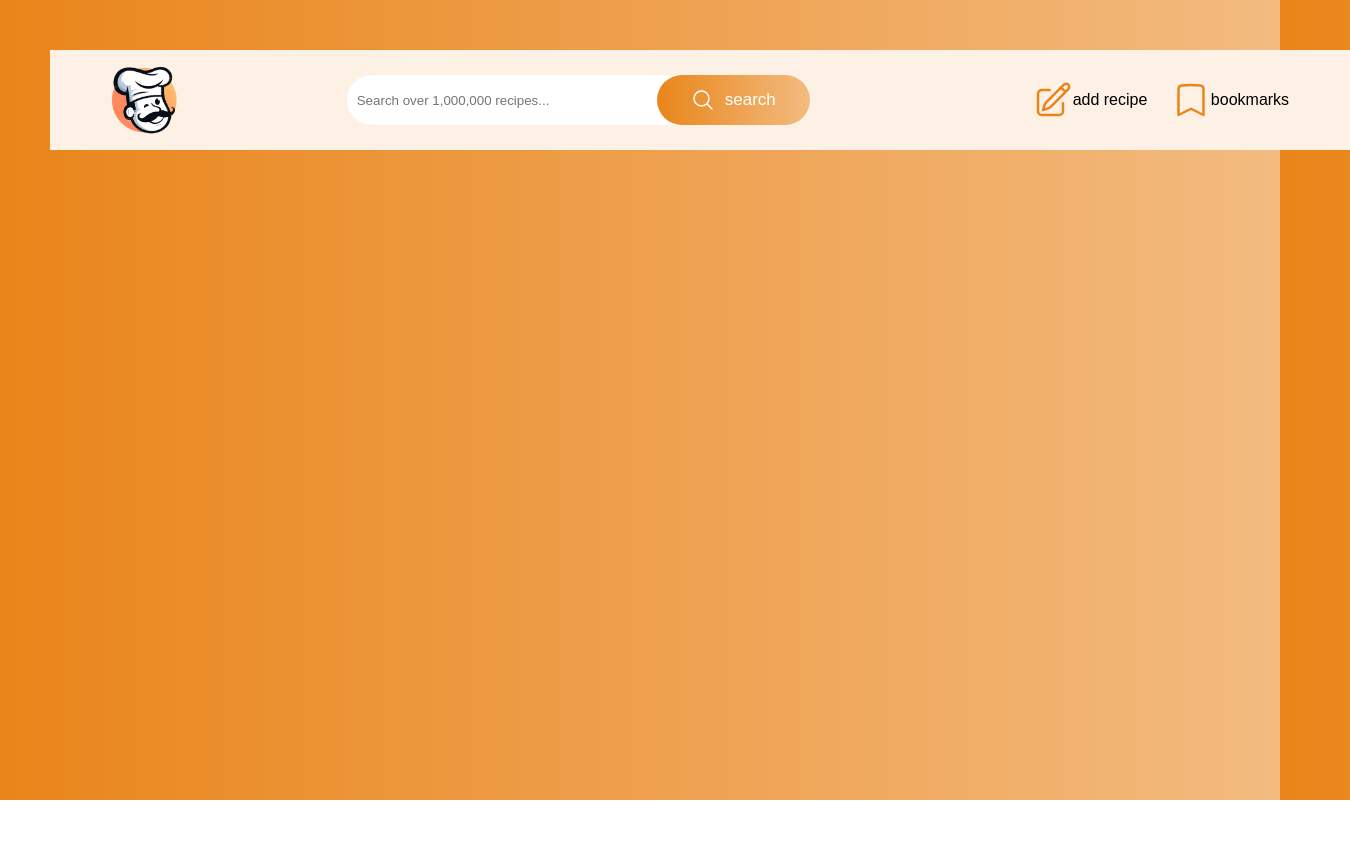
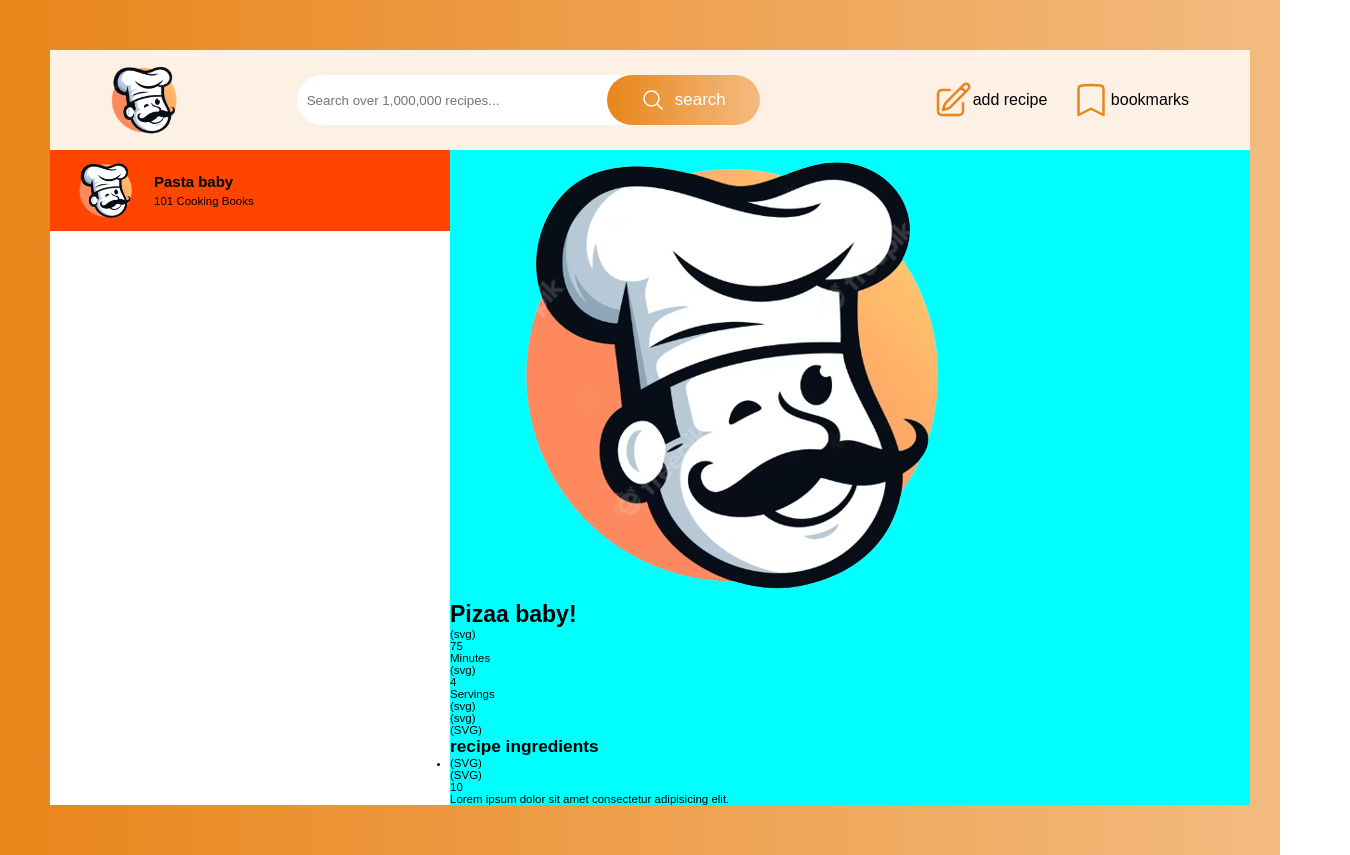
Before and after one commit to LukaGaganidze/Online-Recipe-App, a plain HTML site: page index.html in a window 1280 px wide. Shown: the whole page, 1350 px wide, since content can reach past the window. Before the commit the page ends 800 px from the top, so only its background shows below. Drawn offline with Linux system fonts and the light colour scheme.

Commit message:
visual test architectur

```diff
--- a/index.html
+++ b/index.html
@@ -25,6 +25,7 @@
 
   <body>
     <!-- NAVIGATION -->
+    <div class="container">
       <nav class="navigation--bar">
         <!-- LOGO -->
         <img src="images/logo/chef-logo.png" alt="Logo" height="70" />
@@ -96,5 +97,72 @@
           </div>
         </div>
       </nav>
+
+      <!-- MAIN -->
+      <main class="main--content">
+        <!-- LEFT SIDE RESULTS SIDE-BAR -->
+        <div class="results--side">
+          <div class="section--search--result">
+            <img
+              src="images/logo/chef-logo.png"
+              alt="results pic"
+              class="search--result--img"
+              width="70"
+            />
+            <div class="search--result--description">
+              <p class="search--result--name">Pasta baby</p>
+              <p class="result--author">101 Cooking Books</p>
+            </div>
+          </div>
+        </div>
+
+        <!-- RIGHT SIDE RECIPE SIDE-BAR -->
+        <div class="recipe--side">
+          <!-- RECIPE MAIN IMG -->
+          <img src="images/logo/chef-logo.png" alt="recipe picture" />
+          <h1 class="recipe--name">Pizaa baby!</h1>
+
+          <!--RECIPE HEAD INFO -->
+          <div class="recipe--head--info">
+            <!-- MINUTES INFO -->
+            <div class="minutes--box">
+              <div>(svg)</div>
+              <p class="info--text minutes--num">75</p>
+              <p class="info--text minutes--text">Minutes</p>
+            </div>
+
+            <!-- SERVINGS INFO -->
+            <div class="servings--head--info">
+              <div>(svg)</div>
+              <p class="info--text">4</p>
+              <p class="info--text">Servings</p>
+              <div>
+                <div>(svg)</div>
+                <div>(svg)</div>
+              </div>
+            </div>
+
+            <!-- BOOKMARKS -->
+            <div class="bookmarks--svg">
+              <div>(SVG)</div>
+            </div>
+
+            <div class="recipe--ingredients">
+              <h2 class="recipe--ingredients--header">recipe ingredients</h2>
+              <ul class="recipe--ingredients--list">
+                <li class="recipe--ingredient">
+                  <div class="recipe--ing--svg">(SVG)</div>
+                  <div class="">(SVG)</div>
+                  <div class="recipe--quantity">10</div>
+                  <div class="recipe--description">
+                    Lorem ipsum dolor sit amet consectetur adipisicing elit.
+                  </div>
+                </li>
+              </ul>
+            </div>
+          </div>
+        </div>
+      </main>
+    </div>
   </body>
 </html>
--- a/style.css
+++ b/style.css
@@ -1,3 +1,5 @@
+/* FS 1.45 rem 1.15rem */
+
 html {
   font-size: 62.5%;
   box-sizing: border-box;
@@ -12,13 +14,16 @@ body {
   background: linear-gradient(to right, #e9851a, #f3bb80);
   height: 100%;
   padding: 5rem;
+  font-size: 1.15rem;
 }
-
+/*  MAIN CONTAINER */
+.container {
+  width: 120rem;
+  margin: 0 auto;
+}
 /* NAVIGATION BAR */
 .navigation--bar {
-  width: 120rem;
   background-color: #fdf1e6;
-  margin: 0 auto;
   display: flex;
   align-items: center;
   justify-content: space-between;
@@ -96,3 +101,35 @@ form {
   height: 4rem;
   stroke: #e9851a;
 }
+
+/* MAIN */
+
+.main--content {
+  display: grid;
+  grid-template-columns: 1fr 2fr;
+  /* grid-template-rows: 1fr 3fr; */
+}
+.results--side {
+  background-color: #fff;
+}
+
+.section--search--result {
+  display: flex;
+  background-color: orangered;
+  padding: 1.2rem 2rem;
+  gap: 1.4rem;
+}
+.search--result--description {
+  display: flex;
+  flex-direction: column;
+  gap: 0.5rem;
+  width: 100%;
+  justify-content: center;
+}
+.search--result--name {
+  font-size: 1.5rem;
+  font-weight: 600;
+}
+.recipe--side {
+  background-color: aqua;
+}
```
Lines whose indentation alone changed are shown as unchanged.
